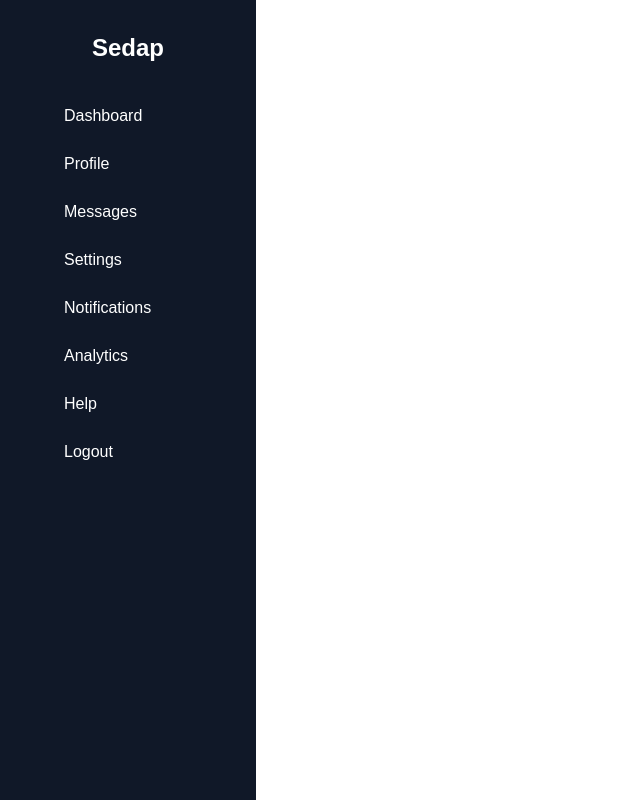
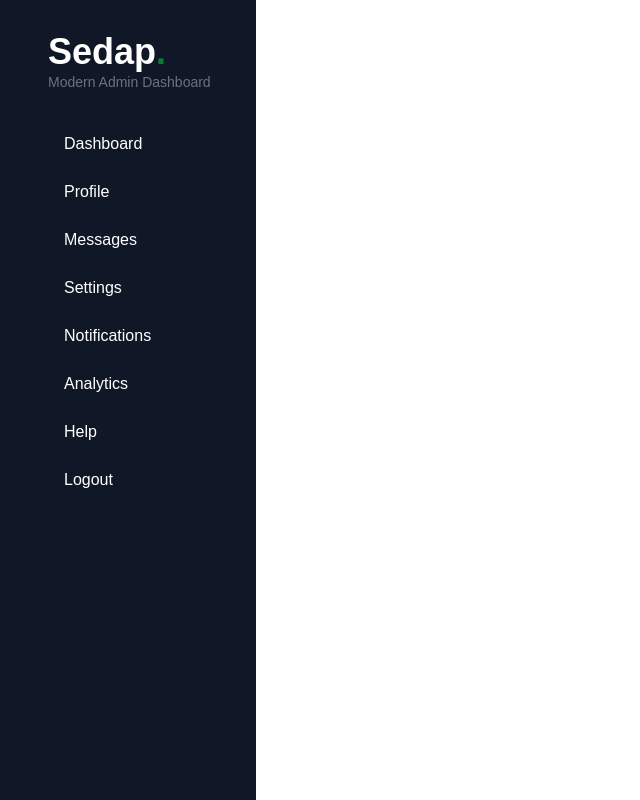
Before and after one commit to berkcantelseren/sedap-admin-dashboard, a Next.js app: page / in a window 1280 px wide. Shown: the whole page, without its empty margins (0-640 px from the left). Built offline with nearby package versions, Linux system fonts and the light colour scheme.

Commit message:
sidebar update changed the logo

```diff
--- a/app/components/Home/Sidebar/Sidebar.js
+++ b/app/components/Home/Sidebar/Sidebar.js
@@ -2,7 +2,13 @@ export default function Sidebar() {
   return (
     <div className="h-screen w-64 bg-gray-900 text-white flex flex-col p-4">
       {/* Logo */}
-      <div className="text-2xl font-bold text-center py-4">Sedap</div>
+      <div className="py-4 ml-8">
+        <h1 className="text-4xl font-bold ">
+          Sedap<span className="text-green-700">.</span>
+        </h1>
+
+        <p className="text-sm text-gray-500">Modern Admin Dashboard</p>
+      </div>
 
       {/* Menu Items */}
       <nav className="flex flex-col gap-2 mt-4 pl-8">
```
